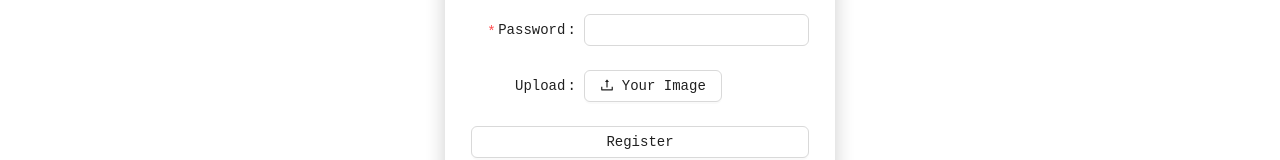
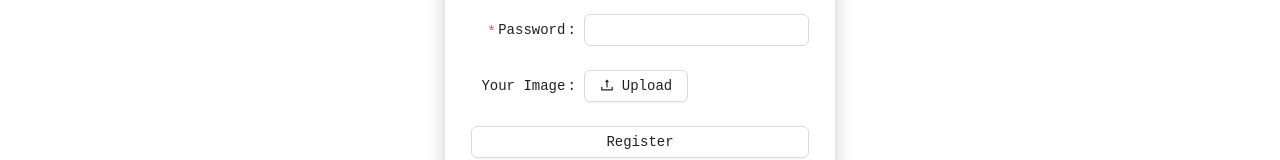
Before and after one commit to NamkheangV/PetsHotel-FN, a Next.js app: page /register in a window 1280 px wide. Shown: the part 453-613 px from the top of the page. Built offline with nearby package versions, Linux system fonts and the light colour scheme.

Commit message:
Refactor(register): Register form

```diff
--- a/pages/register.js
+++ b/pages/register.js
@@ -101,9 +101,9 @@ export default function Register() {
               <Input />
             </Form.Item> */}
 
-            <Form.Item label="Upload" valuePropName="fileList">
+            <Form.Item label="Your Image" valuePropName="fileList">
               <Upload {...props} listType="picture" maxCount={1}>
-                <Button icon={<UploadOutlined />}>Your Image</Button>
+                <Button icon={<UploadOutlined />}>Upload</Button>
               </Upload>
             </Form.Item>
 
```
